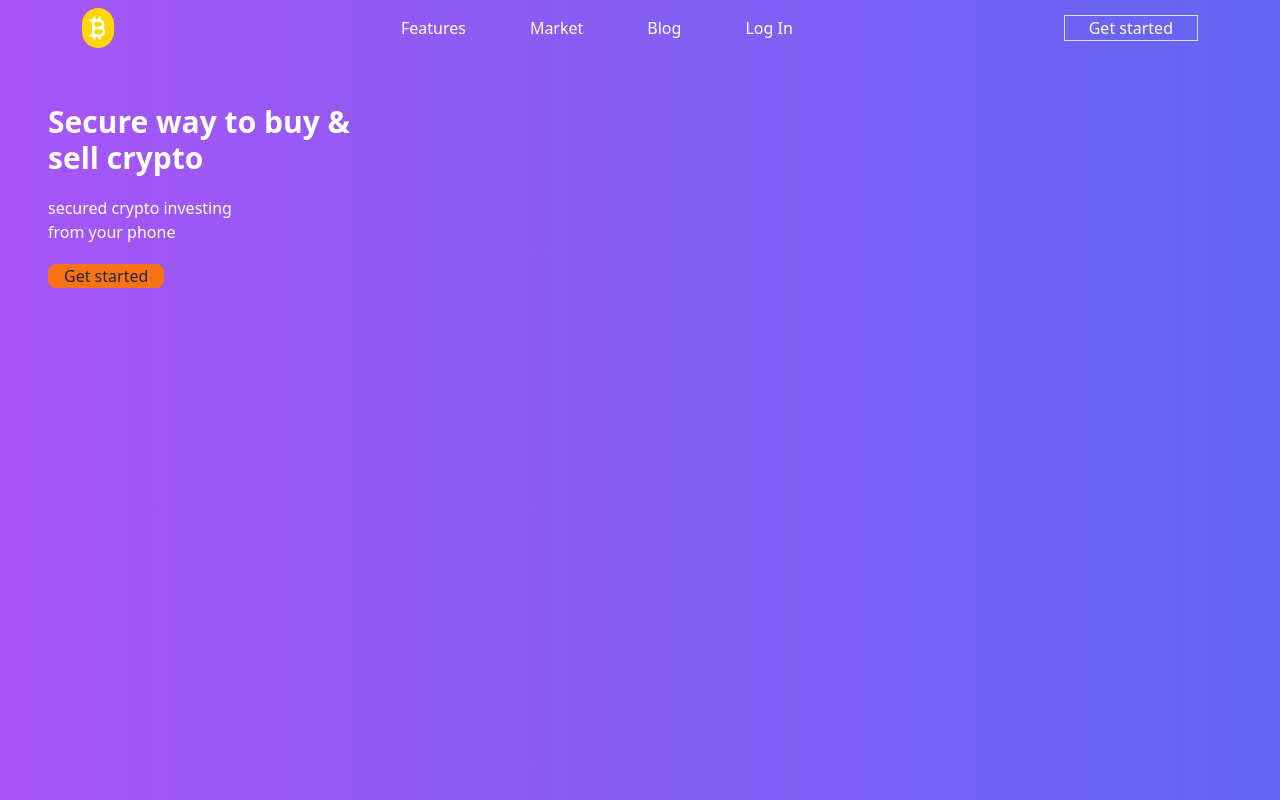
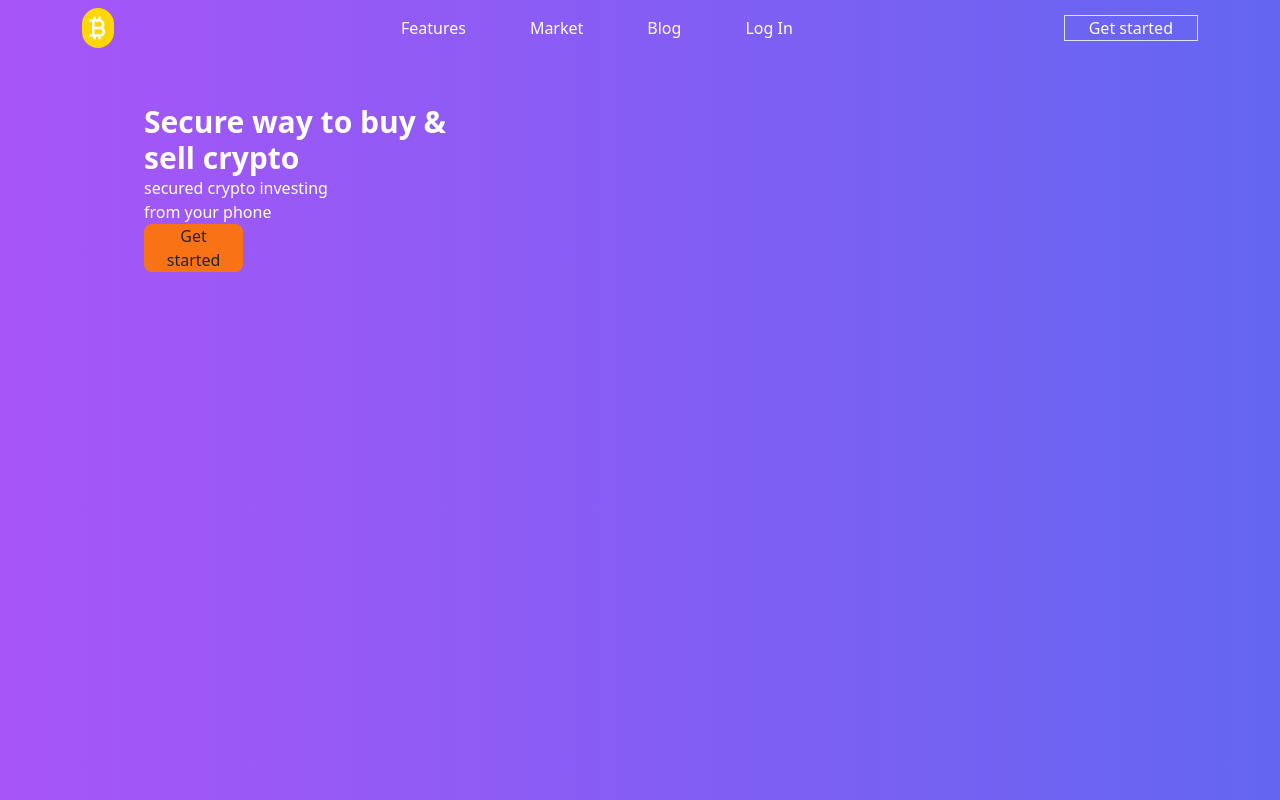
Before and after one commit to Mishael-Git/Crypto-Coin, a React (Vite) app: page / in a window 1280 px wide. Built offline with nearby package versions, Linux system fonts and the light colour scheme.

Commit message:
More test

```diff
--- a/src/components/Home.jsx
+++ b/src/components/Home.jsx
@@ -12,7 +12,8 @@ function Home() {
   }, []);
 
   return (
-    <div className="px-5 py-5 space-y-5">
+    <div className=" md:px-36 sm:px-5  py-5 space-y-5">
+<div>
       <div>
       <h1 className="text-3xl font-bold text-white">Secure way to buy &</h1>
         <h1 className="text-3xl font-bold text-white">sell crypto</h1>
@@ -22,10 +23,10 @@ function Home() {
        <p class="text-white">from your phone</p>
       </div>
 
-      <div className="w-[10%]  ">
+      <div className="md:w-[10%] sm:w-[20%]  ">
         <button className="px-3 bg-orange-500 rounded-lg hover:text-white">Get started</button>
       </div>
-
+     </div>
     </div>
   );
 }
```
